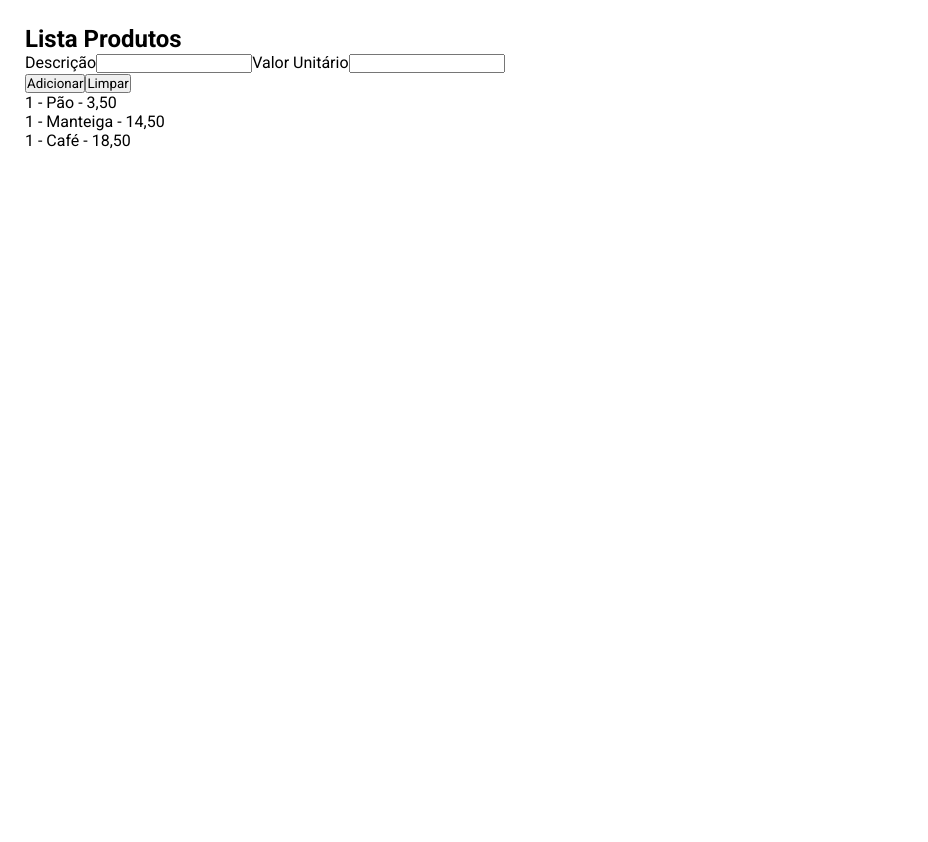
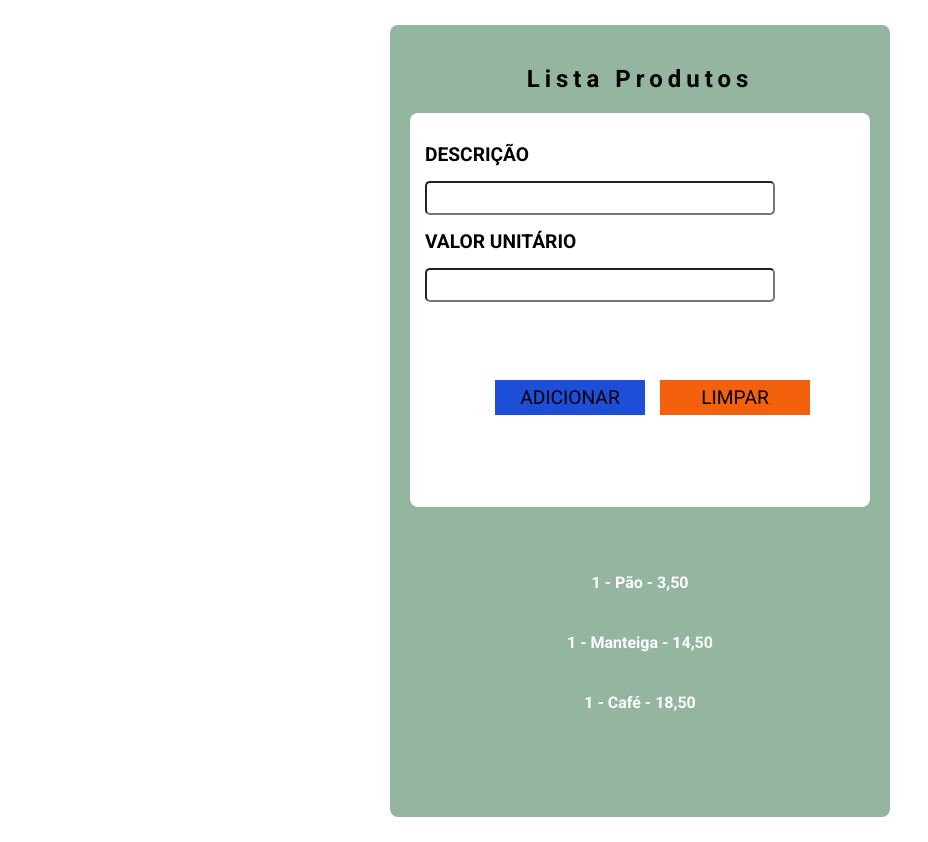
Before and after one commit to LucasAl03/lista_produtos, an Angular app: page / in a window 1280 px wide. Shown: the whole page, without its empty margins (0-928 px from the left). Before the commit the page ends 800 px from the top, so only its background shows below. Built offline with nearby package versions, Linux system fonts and the light colour scheme.

Commit message:
Formatação para o componente lista-produtos

```diff
--- a/src/app/lista-produtos/lista-produtos.css
+++ b/src/app/lista-produtos/lista-produtos.css
@@ -0,0 +1,86 @@
+#div-form{
+    width: 500px;
+    min-height: 600px;
+    margin: 20px auto;
+    padding: 20px;
+    background-color: var(--cor1);
+    border-radius: 8px;
+}
+
+h2{
+    text-align: center;
+    padding: 20px 0px;
+    letter-spacing: 5px;
+}
+
+#formulario{
+    background-color: var(--branco);
+    padding: 15px;
+    border-radius: 8px;
+}
+
+label{
+    display: block;
+    margin: 15px 0px;
+    font-size: 1.2em;
+    font-weight: bold;
+    text-transform: uppercase;
+}
+
+input{
+    width: 350px;
+    height: 30px;
+    padding: 15px;
+    border-radius: 5px;
+}
+
+#div-btns{
+    margin: 20px;
+    width: 100%;
+    height: 150px;
+    display: flex;
+    align-items: center;
+    justify-content: center;
+}
+
+button{
+    width: 150px;
+    height: 35px;
+    margin-right: 15px;
+    border: none;
+    text-transform: uppercase;
+    font-size: 1.2em;
+    color: var(--branca);
+    cursor: pointer;
+}
+
+#btnAdd{
+    background-color: var(--botao1);
+}
+
+#btnLimpar{
+    background-color: var(--botao2);
+}
+
+#div-lista{
+    width: 100%;
+    min-height: 250px;
+    margin: 20px 0px;
+    padding: 15px;
+    background-color: var(--branca);
+    border-radius: 8px;
+}
+
+.div-item{
+    width: 100%;
+    height: 40px;
+    background-color: var(--cor1);
+    margin: 20px 0px;
+    padding: 15px;
+    display: flex;
+    align-items: center;
+    justify-content: center;
+    color: var(--branco);
+    font-weight: bold;
+    border-radius: 8px;
+}
```
